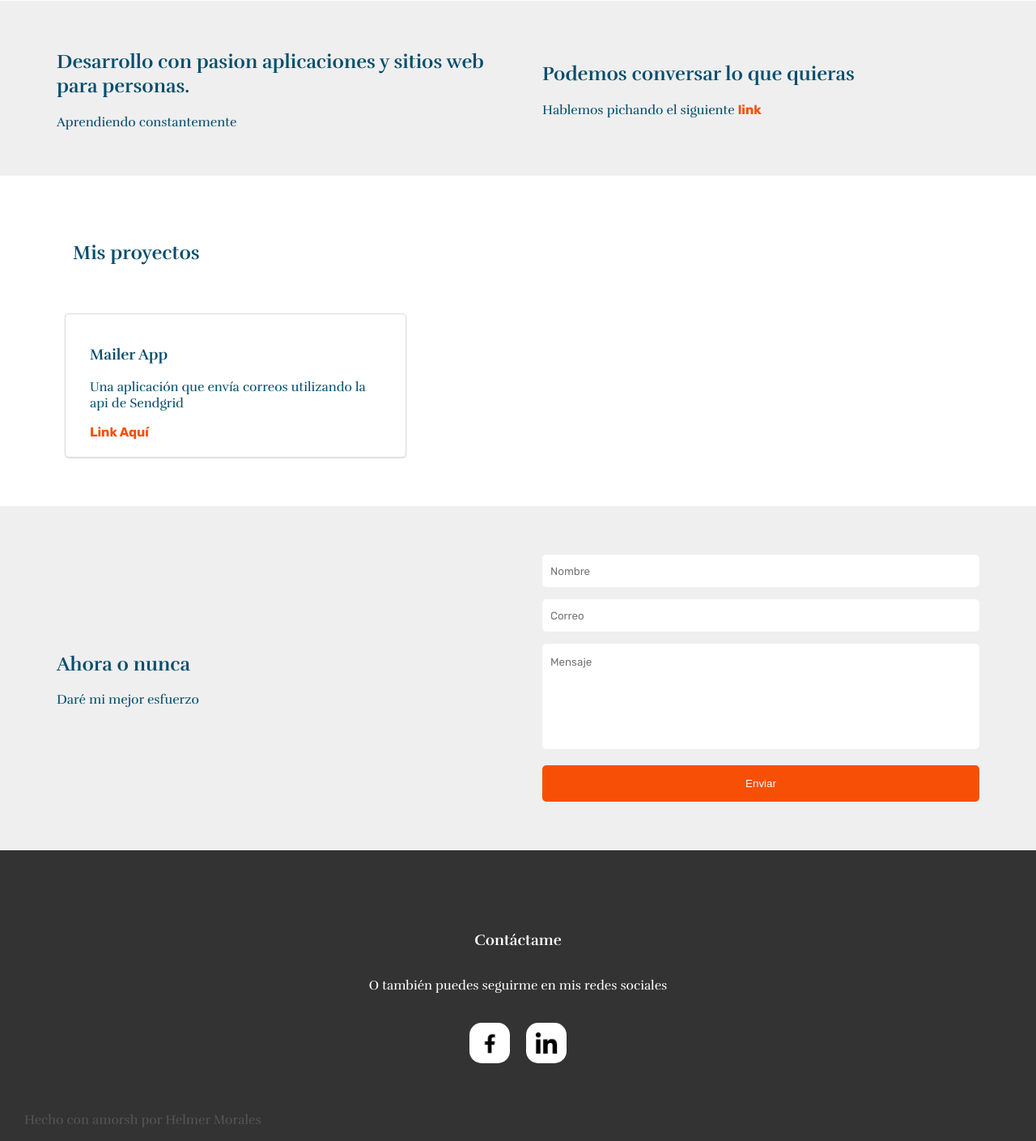
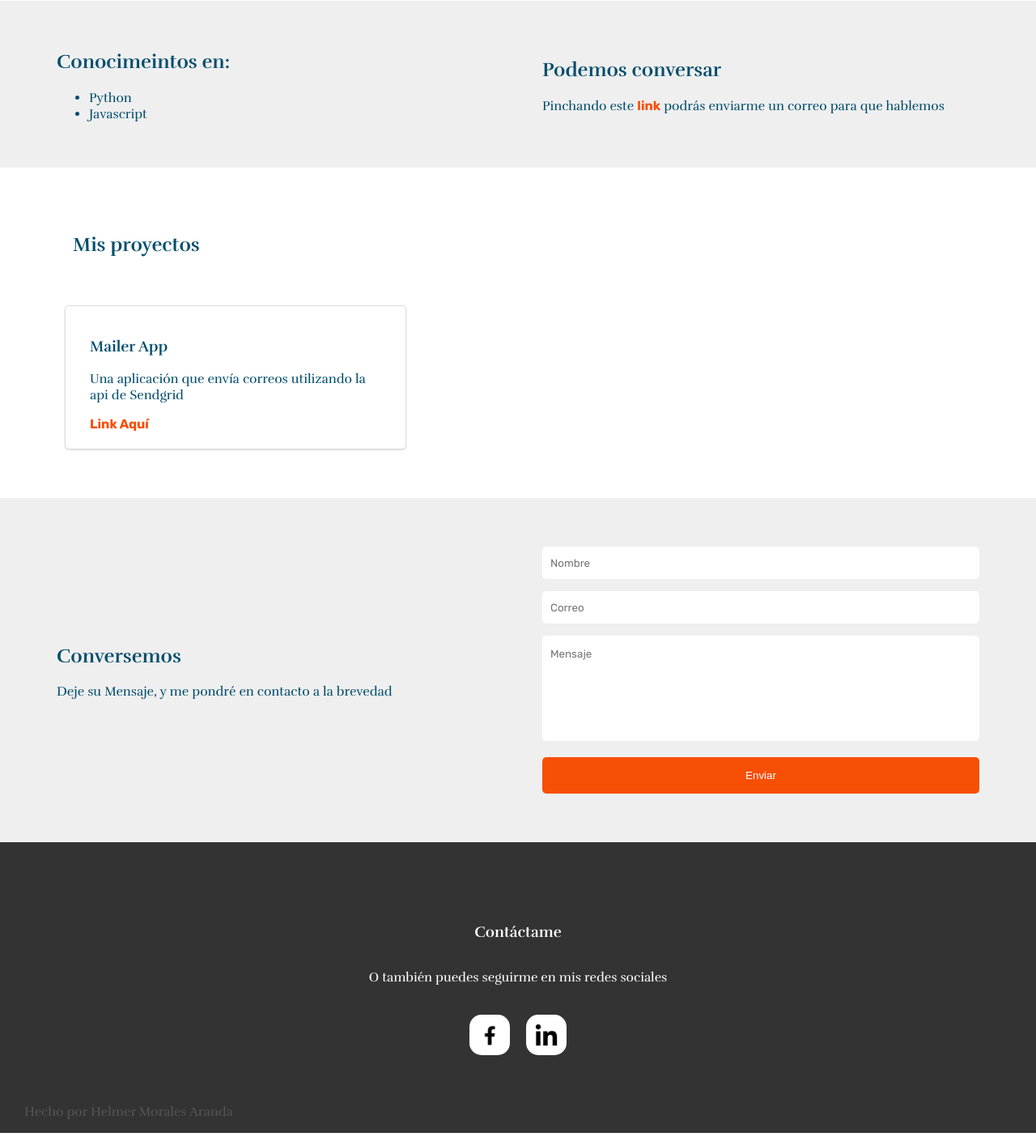
Before and after one commit to elmoconh/PortafolioFlask, a Flask app: page / in a window 1280 px wide. Shown: the part 726-2135 px from the top of the page at 81% size. Run offline with Flask 2, Linux system fonts and the light colour scheme.

Commit message:
version 1.0.1

```diff
--- a/app.py
+++ b/app.py
@@ -20,4 +20,4 @@ def mail():
         return render_template('portafolio/sent_mail.html')
 
 if __name__ == "__main__":
-	app.run()
+	app.run(debug=True)
--- a/templates/base.html
+++ b/templates/base.html
@@ -44,7 +44,7 @@
         </div>
         <div class="made-width">
             <div class="row">
-                <p>Hecho con amorsh por Helmer Morales</p>
+                <p>Hecho por Helmer Morales Aranda</p>
             </div>
         </div>
    </div>
--- a/templates/portafolio/section-first.html
+++ b/templates/portafolio/section-first.html
@@ -2,12 +2,17 @@
     <div class="content">
         <div class="row vert-padding">
             <div class="left padded">
-                <h1>Desarrollo con pasion aplicaciones y sitios web para personas.</h1>
-                <p>Aprendiendo constantemente</p>
+                <h1>Conocimeintos en:</h1>
+                <p><ul>
+                    <li>Python</li>
+                    <li>Javascript</li>
+                </ul>
+
+                </p>
             </div>
             <div class="right padded">
-                <h1>Podemos conversar lo que quieras</h1>
-                <p>Hablemos pichando el siguiente <a class="orange" href="#contacto">link</a></p>
+                <h1>Podemos conversar </h1>
+                <p>Pinchando este <a class="orange" href="#contacto">link</a> podrás enviarme un correo para que hablemos</p>
             </div>
         </div>
     </div>
--- a/templates/portafolio/section-third.html
+++ b/templates/portafolio/section-third.html
@@ -2,8 +2,8 @@
     <div class="content">
         <div class="row vert-padding">
             <div class="left padded">
-               <h1>Ahora o nunca</h1>
-               <p>Daré mi mejor esfuerzo</p>
+               <h1>Conversemos</h1>
+               <p>Deje su Mensaje, y me pondré en contacto a la brevedad</p>
             </div>
             <div id="contacto" class="right padded">
                <form class="contact-form" method="POST" action="https://formsubmit.co/helmer.morales1@gmail.com">
```
Also changed, not shown: 1 other file.
